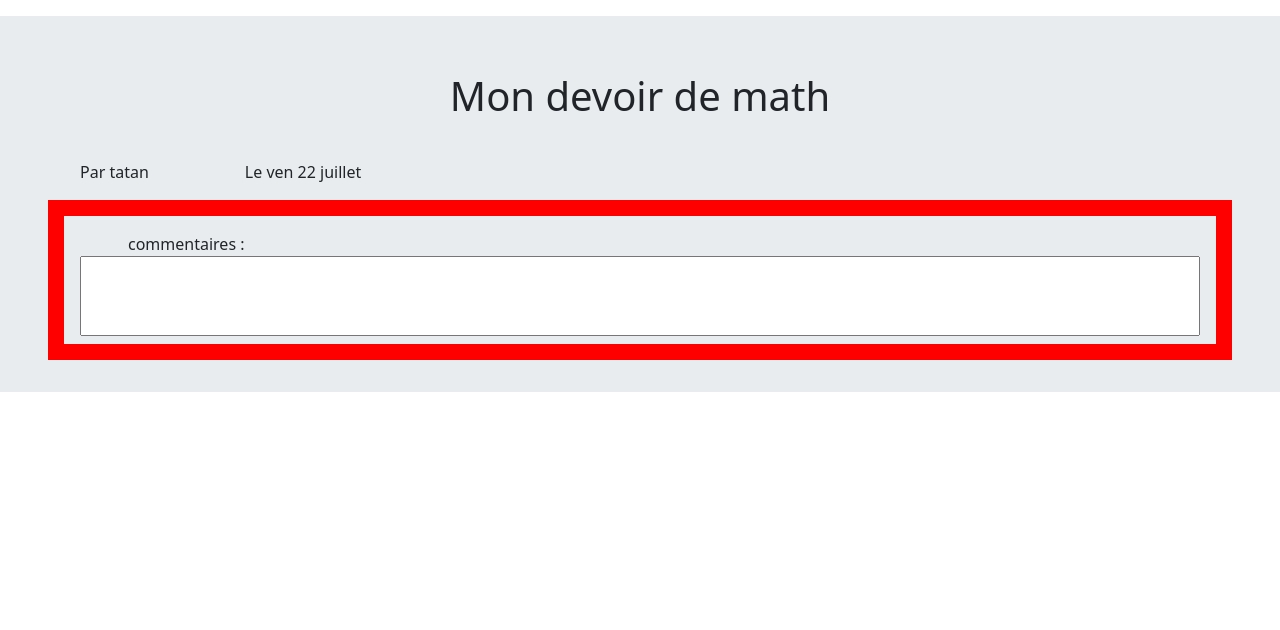
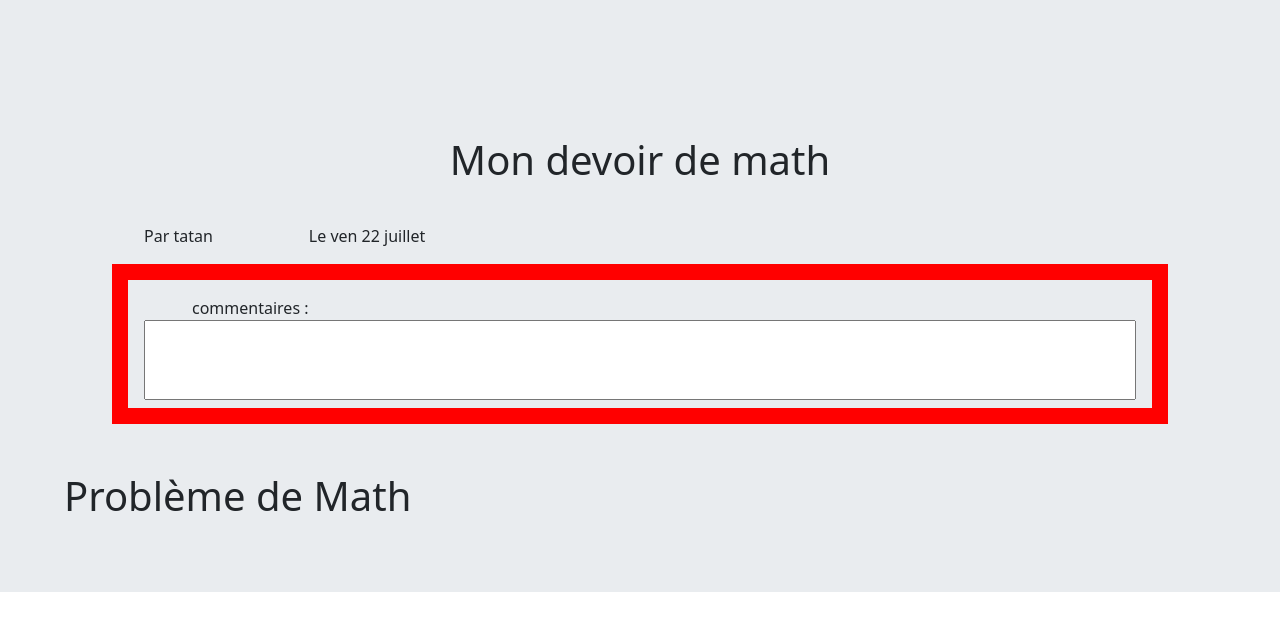
Before and after one commit to Codex1er/mathWritter, a Vue app: page / in a window 1280 px wide. Shown: the top 630 px of the page. Built offline with nearby package versions, Linux system fonts and the light colour scheme.

Commit message:
graphic titles zones

```diff
--- a/src/App.vue
+++ b/src/App.vue
@@ -2,11 +2,15 @@
 // This starter template is using Vue 3 <script setup> SFCs
 // Check out https://vuejs.org/api/sfc-script-setup.html#script-setup
 import headtitle from './components/headtitle.vue'
+import intitle from './components/intitle.vue'
+
 </script>
 
 <template>
   <div id="wrapper">
     <headtitle title="Mon devoir de math" name="tatan"  date="ven 22 juillet"/>
+    <intitle title="Problème de Math" power="1"></intitle>
+
   </div>
 </template>
 
@@ -14,6 +18,7 @@ import headtitle from './components/headtitle.vue'
   #wrapper {
     background-color: var(--bs-gray-200);
     max-width: 80em;
-    margin: auto
+    margin: auto;
+    padding: 4em
   }
 </style>
--- /dev/null
+++ b/src/components/intitle.vue
@@ -0,0 +1,21 @@
+<template>
+  <h1 v-if="1==power">{{title}}</h1>
+  <h2 v-if="2==power">{{title}}</h2>
+  <h3 v-if="3==power">{{title}}</h3>
+  <h4 v-if="4==power">{{title}}</h4>
+  <h5 v-if="5==power">{{title}}</h5>
+  <h6 v-if="6==power">{{title}}</h6>
+
+</template>
+
+<script>
+export default {
+  props: ["title", "power"]
+}
+</script>
+
+<style lang="css" scoped>
+  h1 {
+    text-align: left
+  }
+</style>
```
Also changed, not shown: 1 other file (tests, documents, lock files or other folders).
